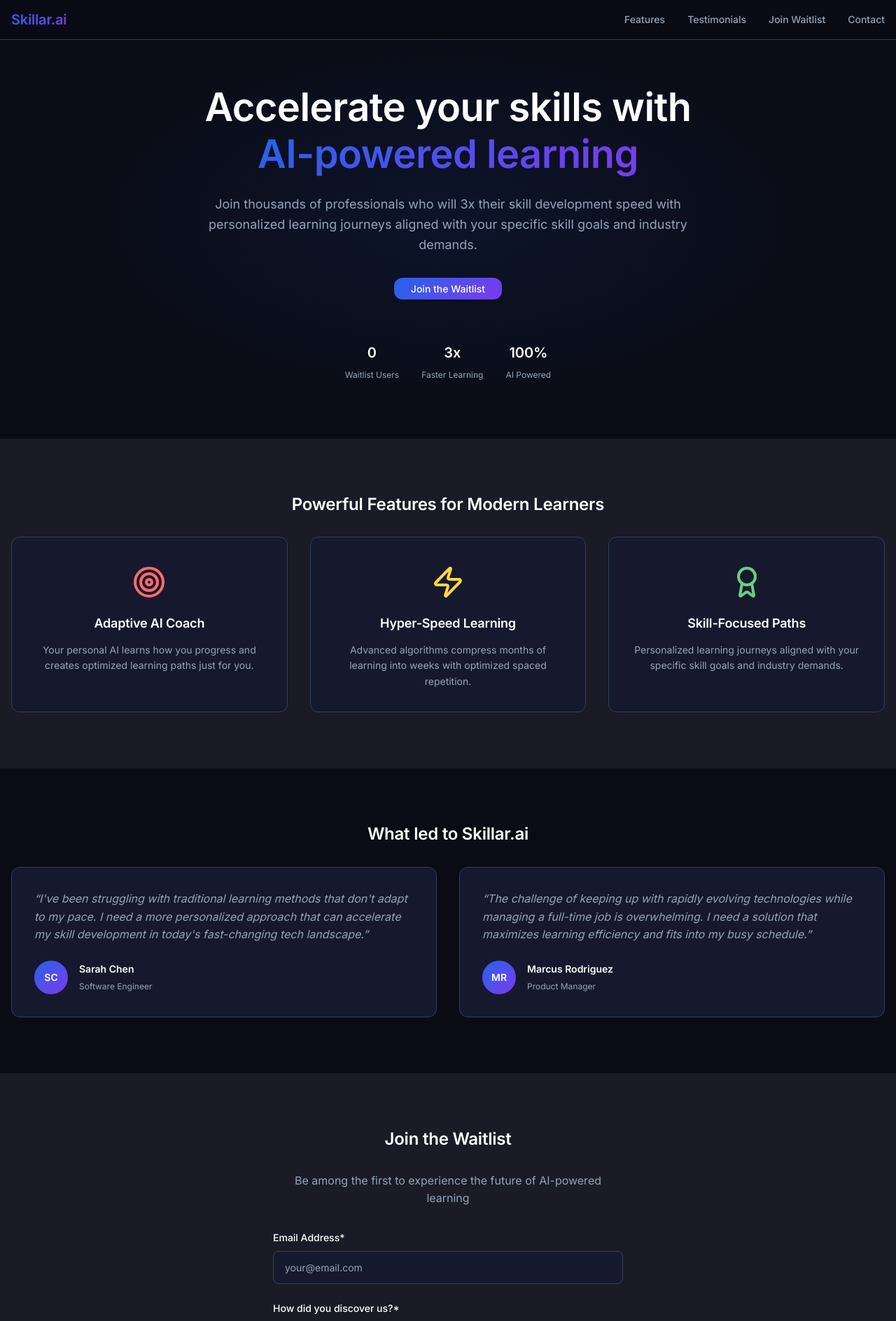
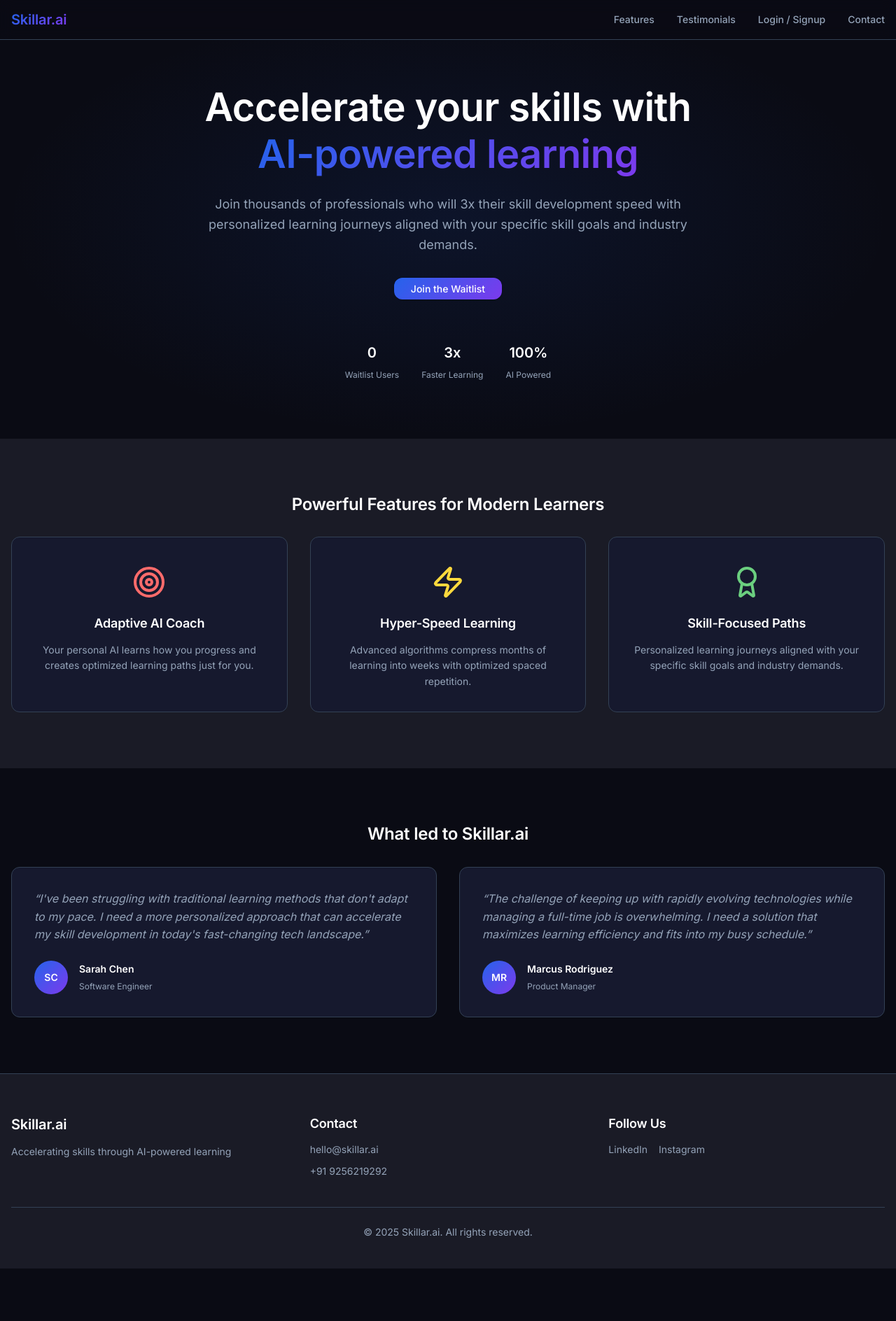
Before and after one commit to virat-yogi-appyzie/skillar-waitlist, a Next.js app: page / in a window 1280 px wide. Shown: the top 1888 px of the page at 70% size. After the commit the page ends 1813 px from the top, so only its background shows below. Built offline with nearby package versions, Linux system fonts and the light colour scheme; no server answers; the database is empty; a web font is replaced by a local one.

Commit message:
Removed waitlist

```diff
--- a/src/app/page.tsx
+++ b/src/app/page.tsx
@@ -15,7 +15,7 @@ export default function Home() {
           <Hero />
           <Features />
           <Testimonials />
-          <Waitlist />
+          {/* <Waitlist /> */}
         </main>
         <Footer />
       </div>
--- a/src/components/Header.tsx
+++ b/src/components/Header.tsx
@@ -26,8 +26,8 @@ export default function Header() {
             <a href="#testimonials" onClick={(e) => { e.preventDefault(); scrollToSection("testimonials"); }}>
               Testimonials
             </a>
-            <a href="#waitlist" onClick={(e) => { e.preventDefault(); scrollToSection("waitlist"); }}>
-              Join Waitlist
+            <a href="https://app.skillar.ai/" target="_blank" rel="noopener noreferrer">
+              Login / Signup
             </a>
             <a href="#contact" onClick={(e) => { e.preventDefault(); scrollToSection("contact"); }}>
               Contact
```
